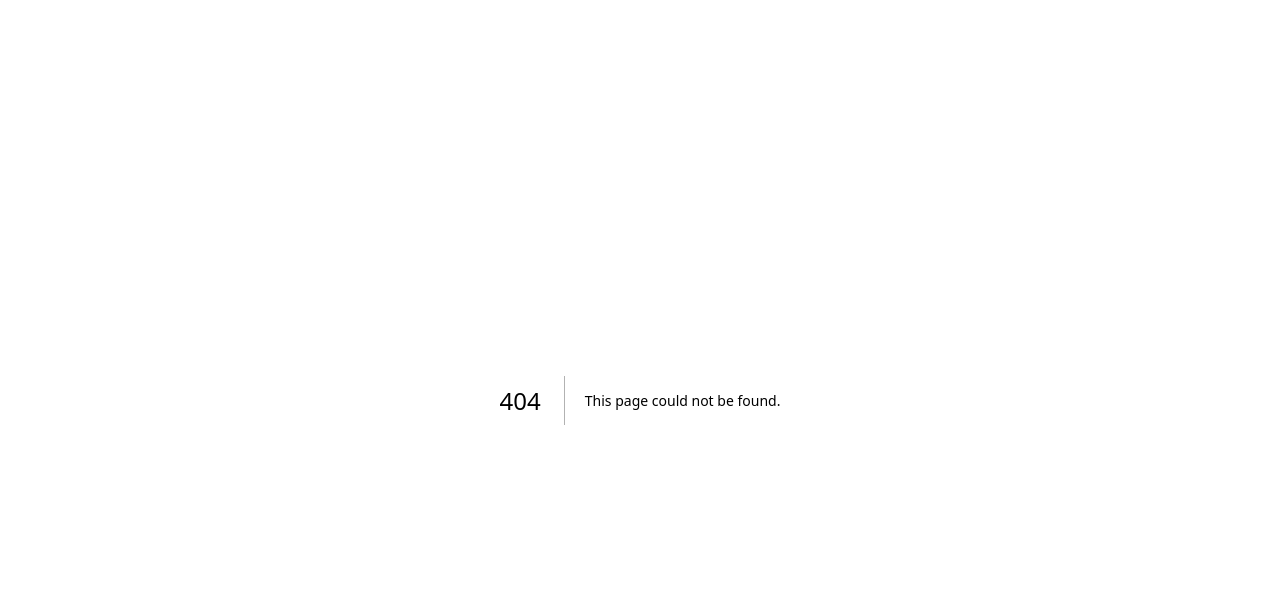
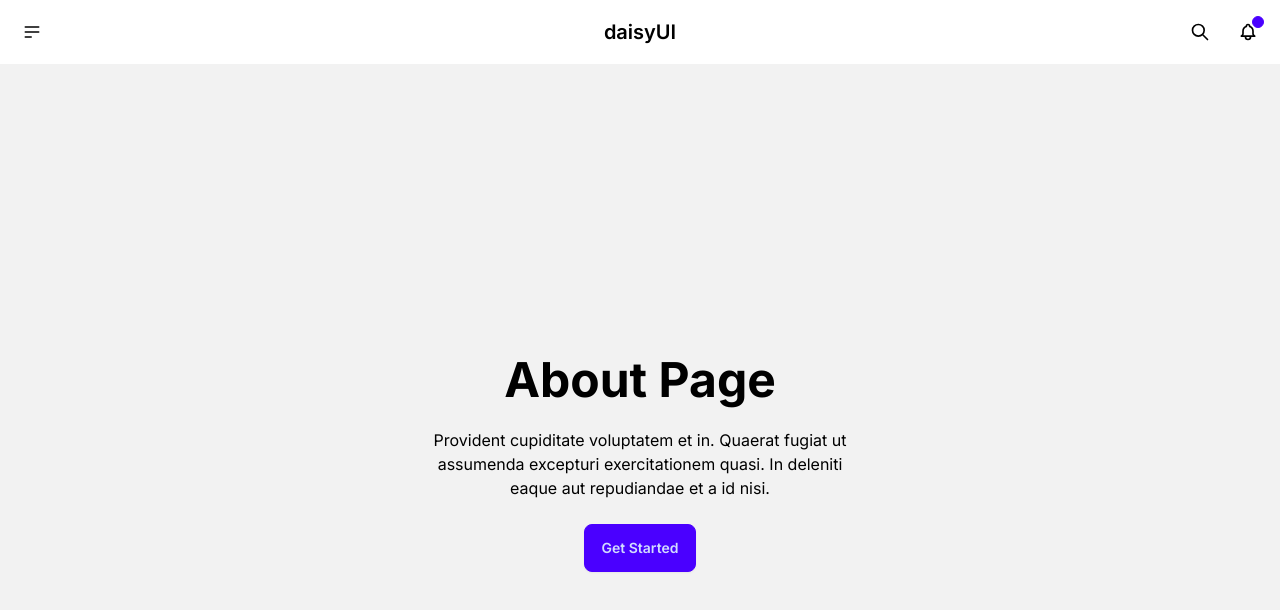
Before and after one commit to Bhargav-92/tech-blog, a Next.js app: page /about in a window 1280 px wide. Before the commit this address had no page. Shown: the top 610 px of the page. Built offline with nearby package versions, Linux system fonts and the light colour scheme.

Commit message:
feat : added dummy data and make static tech blog web site

```diff
--- /dev/null
+++ b/app/about/page.tsx
@@ -0,0 +1,23 @@
+import React from 'react';
+
+const page = () => {
+  return (
+    <div className="hero bg-base-200 min-h-screen">
+      <div className="hero bg-base-200 min-h-screen">
+        <div className="hero-content text-center">
+          <div className="max-w-md">
+            <h1 className="text-5xl font-bold">About Page</h1>
+            <p className="py-6">
+              Provident cupiditate voluptatem et in. Quaerat fugiat ut assumenda
+              excepturi exercitationem quasi. In deleniti eaque aut repudiandae
+              et a id nisi.
+            </p>
+            <button className="btn btn-primary">Get Started</button>
+          </div>
+        </div>
+      </div>
+    </div>
+  );
+};
+
+export default page;
--- /dev/null
+++ b/app/component/Client/Card.tsx
@@ -0,0 +1,19 @@
+import React from 'react';
+
+interface CardProps {
+  title: string;
+  views: number;
+}
+
+const Card: React.FC<CardProps> = ({ title, views }) => {
+  return (
+    <div className="card bg-base-100 w-90 shadow-xl m-4 ">
+      <div className="card-body">
+        <h2 className="card-title">{title}</h2>
+        <p className="text-sm text-gray-500">{views} views</p>
+      </div>
+    </div>
+  );
+};
+
+export default Card;
--- a/app/component/Client/Header.tsx
+++ b/app/component/Client/Header.tsx
@@ -38,7 +38,7 @@ const Header = () => {
                 <Link href={'/about'}>About</Link>
               </li>
               <li>
-                <a>About</a>
+                <Link href={`/posts`}>Post</Link>
               </li>
             </ul>
           </div>
--- /dev/null
+++ b/app/home/page.tsx
@@ -0,0 +1,23 @@
+import React from 'react';
+
+const page = () => {
+  return (
+    <div className="h-screen">
+      <div className="hero bg-base-200 min-h-screen">
+        <div className="hero-content text-center">
+          <div className="max-w-md">
+            <h1 className="text-5xl font-bold">Hello there</h1>
+            <p className="py-6">
+              Provident cupiditate voluptatem et in. Quaerat fugiat ut assumenda
+              excepturi exercitationem quasi. In deleniti eaque aut repudiandae
+              et a id nisi.
+            </p>
+            <button className="btn btn-primary">Get Started</button>
+          </div>
+        </div>
+      </div>
+    </div>
+  );
+};
+
+export default page;
--- a/app/layout.tsx
+++ b/app/layout.tsx
@@ -1,6 +1,7 @@
 import type { Metadata } from 'next';
 import { Inter } from 'next/font/google';
 import './globals.css';
+import Header from './component/Client/Header';
 
 const inter = Inter({ subsets: ['latin'] });
 
@@ -17,7 +18,10 @@ export default function RootLayout({
 }>) {
   return (
     <html lang="en">
-      <body className={inter.className}>{children}</body>
+      <body className={inter.className}>
+        <Header />
+        <main>{children}</main>
+      </body>
     </html>
   );
 }
--- /dev/null
+++ b/app/posts/[id]/page.tsx
@@ -0,0 +1,11 @@
+import React from 'react';
+
+const post = () => {
+  return (
+    <div className="h-screen">
+      <h1>posts</h1>
+    </div>
+  );
+};
+
+export default post;
--- /dev/null
+++ b/app/posts/page.tsx
@@ -0,0 +1,26 @@
+import React from 'react';
+import Card from '../component/Client/Card';
+
+interface Post {
+  id: number;
+  title: string;
+  views: number;
+}
+
+export default async function Page() {
+  const response = await fetch(`https://dummyjson.com/posts?limit=12`);
+  const data = await response.json();
+
+  const posts: Post[] = data.posts || [];
+
+  return (
+    <div className="h-screen container mx-auto px-4 py-8">
+      <h1 className="text-4xl font-bold text-center mb-8">General Posts</h1>
+      <div className="grid grid-cols-1 sm:grid-cols-2 md:grid-cols-3 lg:grid-cols-4 gap-4">
+        {posts.map((post) => (
+          <Card key={post.id} title={post.title} views={post.views} />
+        ))}
+      </div>
+    </div>
+  );
+}
--- a/package.json
+++ b/package.json
@@ -11,7 +11,8 @@
   "dependencies": {
     "next": "14.2.6",
     "react": "^18",
-    "react-dom": "^18"
+    "react-dom": "^18",
+    "react-icons": "^5.3.0"
   },
   "devDependencies": {
     "@types/node": "^20",
```
Also changed, not shown: app/page.tsx (+6 -6 lines), 1 other file (tests, documents, lock files or other folders).
